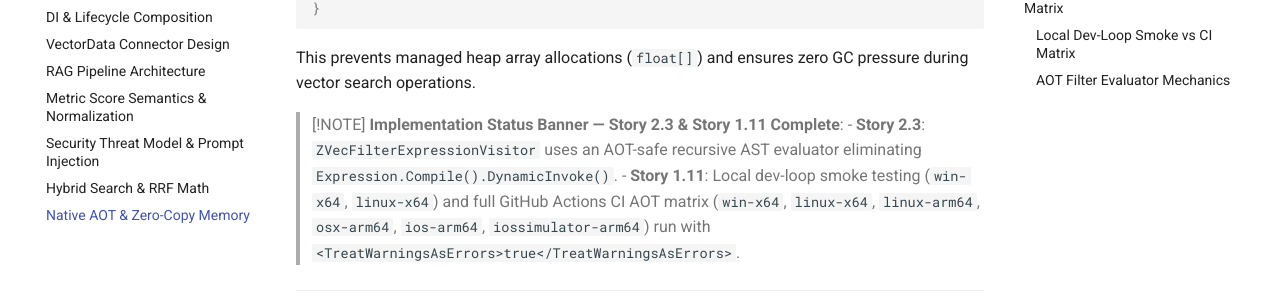
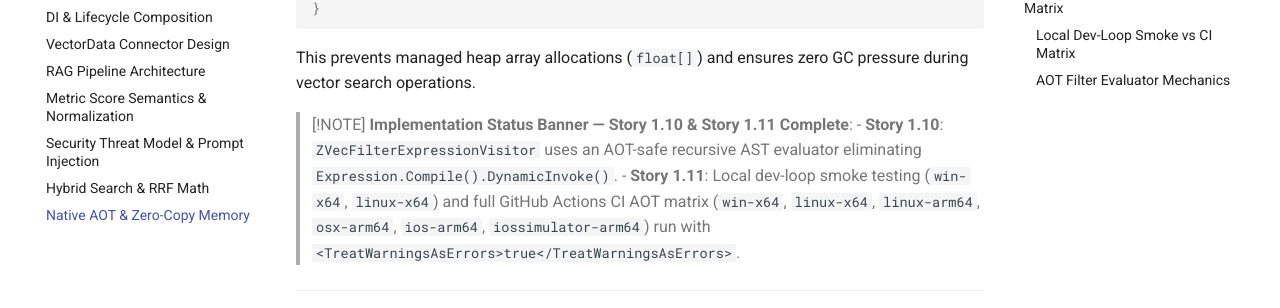
Before and after one commit to ahmedSamir50/AdamSystems.ZVec.NET-RAG, an MkDocs documentation site: the page built from docs/architecture/native-aot-memory.md, in a window 1280 px wide and 900 px high, scrolled down 373 px. Shown: the part 145-453 px from the top of the window. Built offline with MkDocs 1.6.1 and Material for MkDocs 9.7.7, drawn with Linux system fonts in a browser that asks for light colours; comment, search, counter and statistics services are not loaded.

Commit message:
docs: align story number in native-aot-memory.md to Story 1.10 (AOT Filter Evaluator)

```diff
--- a/docs/architecture/native-aot-memory.md
+++ b/docs/architecture/native-aot-memory.md
@@ -18,8 +18,8 @@ unsafe
 This prevents managed heap array allocations (`float[]`) and ensures zero GC pressure during vector search operations.
 
 > [!NOTE]
-> **Implementation Status Banner — Story 2.3 & Story 1.11 Complete**:
-> - **Story 2.3**: `ZVecFilterExpressionVisitor` uses an AOT-safe recursive AST evaluator eliminating `Expression.Compile().DynamicInvoke()`.
+> **Implementation Status Banner — Story 1.10 & Story 1.11 Complete**:
+> - **Story 1.10**: `ZVecFilterExpressionVisitor` uses an AOT-safe recursive AST evaluator eliminating `Expression.Compile().DynamicInvoke()`.
 > - **Story 1.11**: Local dev-loop smoke testing (`win-x64`, `linux-x64`) and full GitHub Actions CI AOT matrix (`win-x64`, `linux-x64`, `linux-arm64`, `osx-arm64`, `ios-arm64`, `iossimulator-arm64`) run with `<TreatWarningsAsErrors>true</TreatWarningsAsErrors>`.
 
 ---
```
